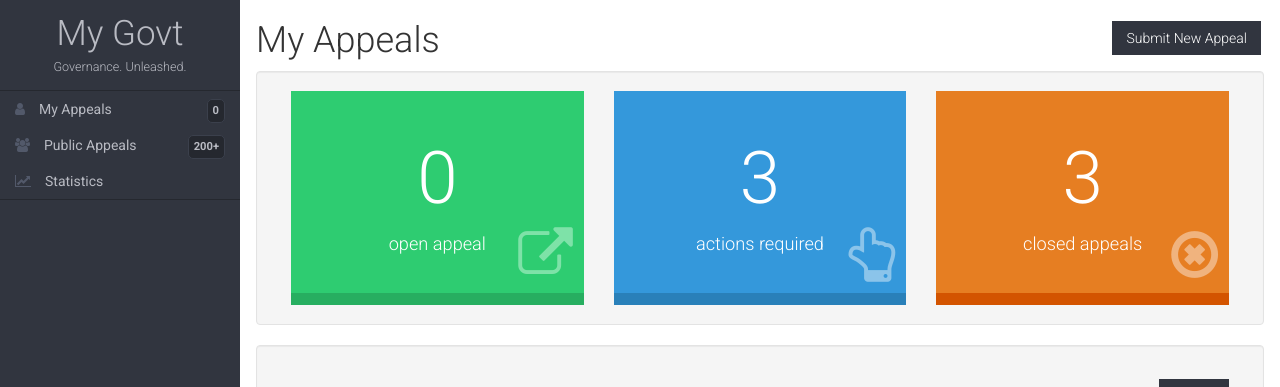
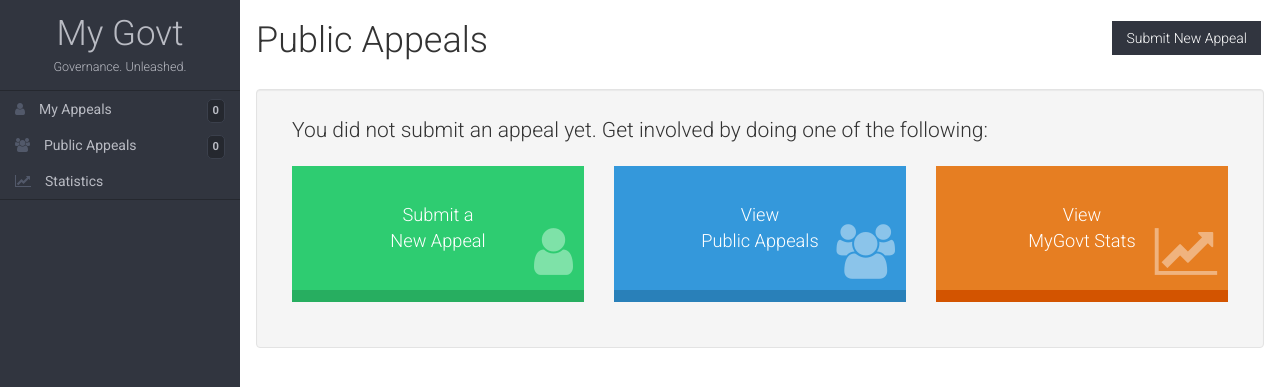
Before and after one commit to CodeAstra-Bootcamp/govt_for_you, a Rails app: page /appeals?public=true in a window 1280 px wide. Shown: the top 387 px of the page. Run offline with Rails 7, Linux system fonts and the light colour scheme; a user stored in the database is signed in; data that the repository does not hold is empty; style sheets or scripts are compiled from the project's sources; parts of the project's set-up code (start-up, migrations or seed data) failed here and were passed over; some libraries are stand-ins or nearby versions.

Commit message:
Public listing of appeals

```diff
--- a/app/controllers/appeals_controller.rb
+++ b/app/controllers/appeals_controller.rb
@@ -2,7 +2,12 @@
   before_action :authenticate_user!
 
   def index
-    @appeals = current_user.appeals
+    if params[:public]
+      @public_list = true
+      @appeals = Appeal.all
+    else
+      @appeals = current_user.appeals
+    end
   end
 
   def new
--- a/app/controllers/application_controller.rb
+++ b/app/controllers/application_controller.rb
@@ -10,5 +10,6 @@
     return unless user_signed_in?
 
     @appeals_count = current_user.appeals.count
+    @public_appeals_count = Appeal.count
   end
 end
--- a/app/views/appeals/index.html.erb
+++ b/app/views/appeals/index.html.erb
@@ -1,5 +1,11 @@
 <%= link_to "Submit New Appeal", new_appeal_path, class: "page_action" %>
-<h1>My Appeals</h1>
+<h1>
+  <% if @public_list %>
+    Public Appeals
+  <% else %>
+    My Appeals
+  <% end %>
+</h1>
 
 <div id="appeals">
   <% if @appeals.any? %>
--- a/app/views/common/_sidebar.html.erb
+++ b/app/views/common/_sidebar.html.erb
@@ -6,7 +6,7 @@
 
   <section id="links">
     <%= sidebar_link("My Appeals", appeals_path, 'user', @appeals_count) %>
-    <%= sidebar_link("Public Appeals", '#', 'users', '200+') %>
+    <%= sidebar_link("Public Appeals", appeals_path(public: true), 'users', @public_appeals_count) %>
     <%= sidebar_link("Statistics", '#', 'line-chart') %>
   </section>
 
```
Also changed, not shown: db/seeds.rb (+21 -4 lines).
